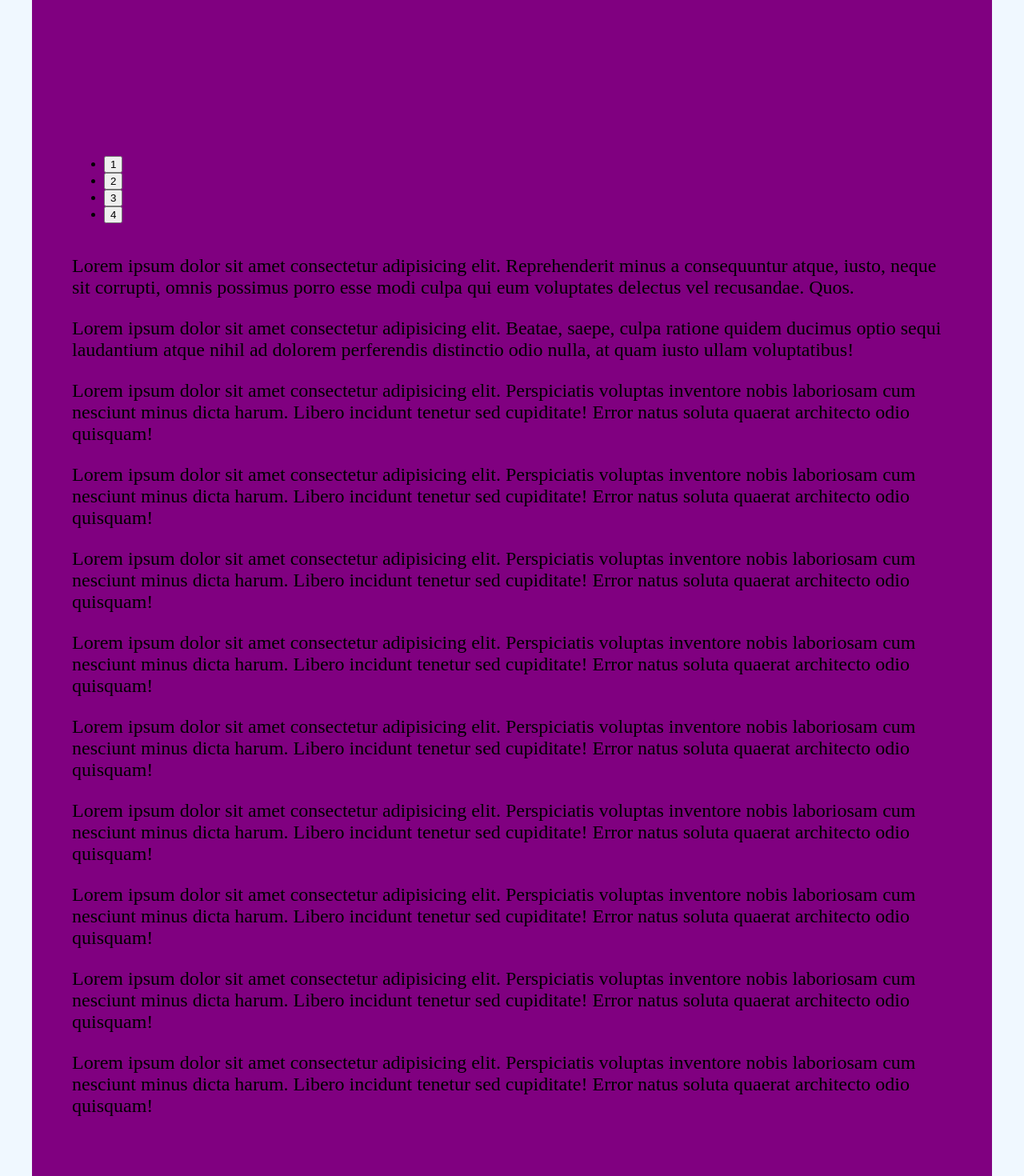
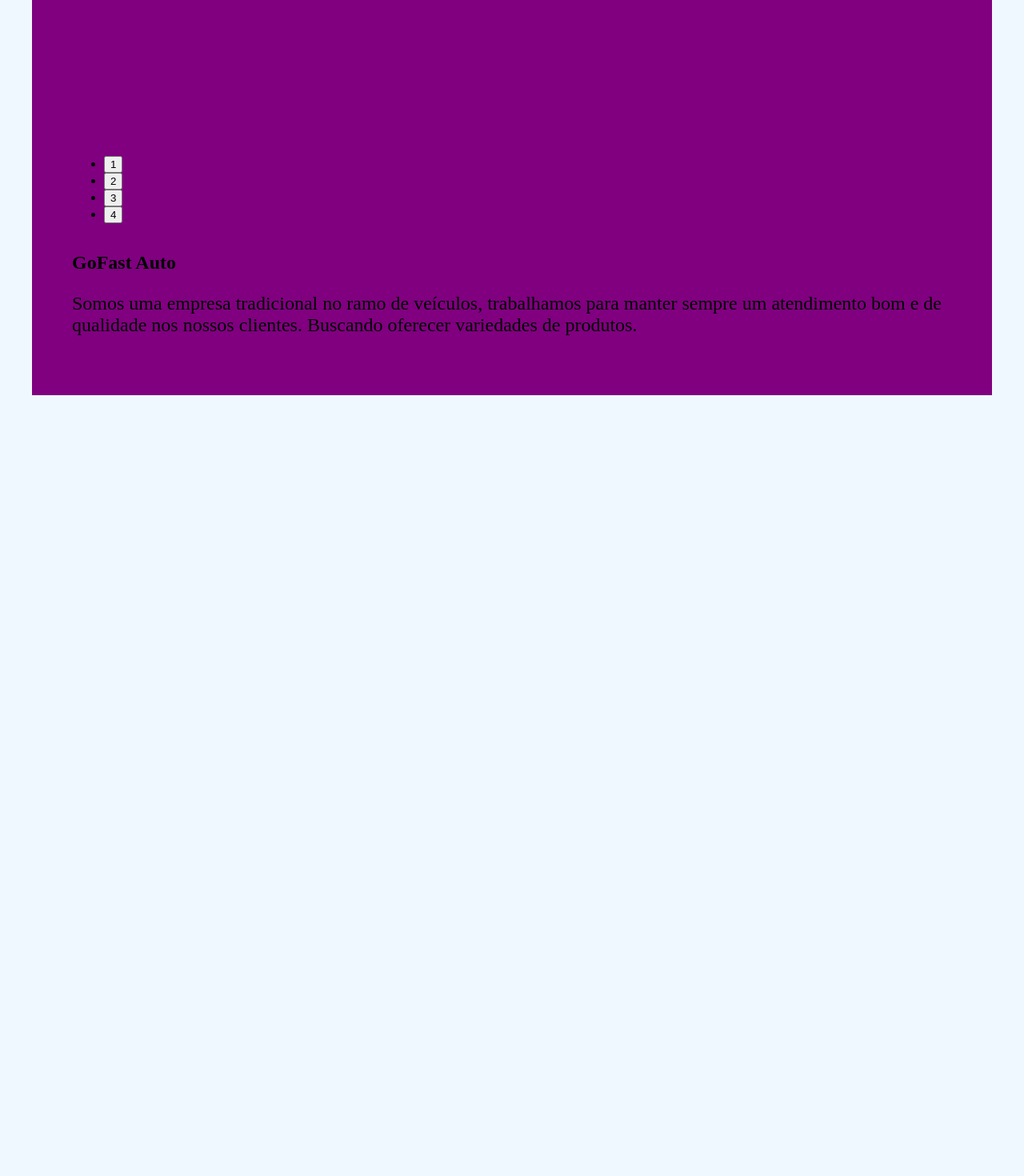
Before and after one commit to Tiago-devop/gofast, a React (Vite) app: page / in a window 1280 px wide. Shown: the part 1816-3286 px from the top of the page at 80% size. After the commit the page ends 2310 px from the top, so only its background shows below. Built offline with nearby package versions, Linux system fonts and the light colour scheme.

Commit message:
Home texto

```diff
--- a/src/pages/Home/index.jsx
+++ b/src/pages/Home/index.jsx
@@ -34,72 +34,11 @@
       </Carousel>
       </div>
       <main>
-        <p>
-          Lorem ipsum dolor sit amet consectetur adipisicing elit. Reprehenderit
-          minus a consequuntur atque, iusto, neque sit corrupti, omnis possimus
-          porro esse modi culpa qui eum voluptates delectus vel recusandae.
-          Quos.
-        </p>
-        <p>
-          Lorem ipsum dolor sit amet consectetur adipisicing elit. Beatae,
-          saepe, culpa ratione quidem ducimus optio sequi laudantium atque nihil
-          ad dolorem perferendis distinctio odio nulla, at quam iusto ullam
-          voluptatibus!
-        </p>
-        <p>
-          Lorem ipsum dolor sit amet consectetur adipisicing elit. Perspiciatis
-          voluptas inventore nobis laboriosam cum nesciunt minus dicta harum.
-          Libero incidunt tenetur sed cupiditate! Error natus soluta quaerat
-          architecto odio quisquam!
-        </p>
-        <p>
-          Lorem ipsum dolor sit amet consectetur adipisicing elit. Perspiciatis
-          voluptas inventore nobis laboriosam cum nesciunt minus dicta harum.
-          Libero incidunt tenetur sed cupiditate! Error natus soluta quaerat
-          architecto odio quisquam!
-        </p>
-        <p>
-          Lorem ipsum dolor sit amet consectetur adipisicing elit. Perspiciatis
-          voluptas inventore nobis laboriosam cum nesciunt minus dicta harum.
-          Libero incidunt tenetur sed cupiditate! Error natus soluta quaerat
-          architecto odio quisquam!
-        </p>
-        <p>
-          Lorem ipsum dolor sit amet consectetur adipisicing elit. Perspiciatis
-          voluptas inventore nobis laboriosam cum nesciunt minus dicta harum.
-          Libero incidunt tenetur sed cupiditate! Error natus soluta quaerat
-          architecto odio quisquam!
-        </p>
-        <p>
-          Lorem ipsum dolor sit amet consectetur adipisicing elit. Perspiciatis
-          voluptas inventore nobis laboriosam cum nesciunt minus dicta harum.
-          Libero incidunt tenetur sed cupiditate! Error natus soluta quaerat
-          architecto odio quisquam!
-        </p>
-        <p>
-          Lorem ipsum dolor sit amet consectetur adipisicing elit. Perspiciatis
-          voluptas inventore nobis laboriosam cum nesciunt minus dicta harum.
-          Libero incidunt tenetur sed cupiditate! Error natus soluta quaerat
-          architecto odio quisquam!
-        </p>
-        <p>
-          Lorem ipsum dolor sit amet consectetur adipisicing elit. Perspiciatis
-          voluptas inventore nobis laboriosam cum nesciunt minus dicta harum.
-          Libero incidunt tenetur sed cupiditate! Error natus soluta quaerat
-          architecto odio quisquam!
-        </p>
-        <p>
-          Lorem ipsum dolor sit amet consectetur adipisicing elit. Perspiciatis
-          voluptas inventore nobis laboriosam cum nesciunt minus dicta harum.
-          Libero incidunt tenetur sed cupiditate! Error natus soluta quaerat
-          architecto odio quisquam!
-        </p>
-        <p>
-          Lorem ipsum dolor sit amet consectetur adipisicing elit. Perspiciatis
-          voluptas inventore nobis laboriosam cum nesciunt minus dicta harum.
-          Libero incidunt tenetur sed cupiditate! Error natus soluta quaerat
-          architecto odio quisquam!
-        </p>
+
+       <h2>GoFast Auto</h2>
+
+       <p>Somos uma empresa tradicional no ramo de veículos, trabalhamos para manter sempre um atendimento bom e de qualidade nos nossos clientes. Buscando oferecer variedades de produtos.</p>
+
       </main>
     </Wrapper>
   </>
```
